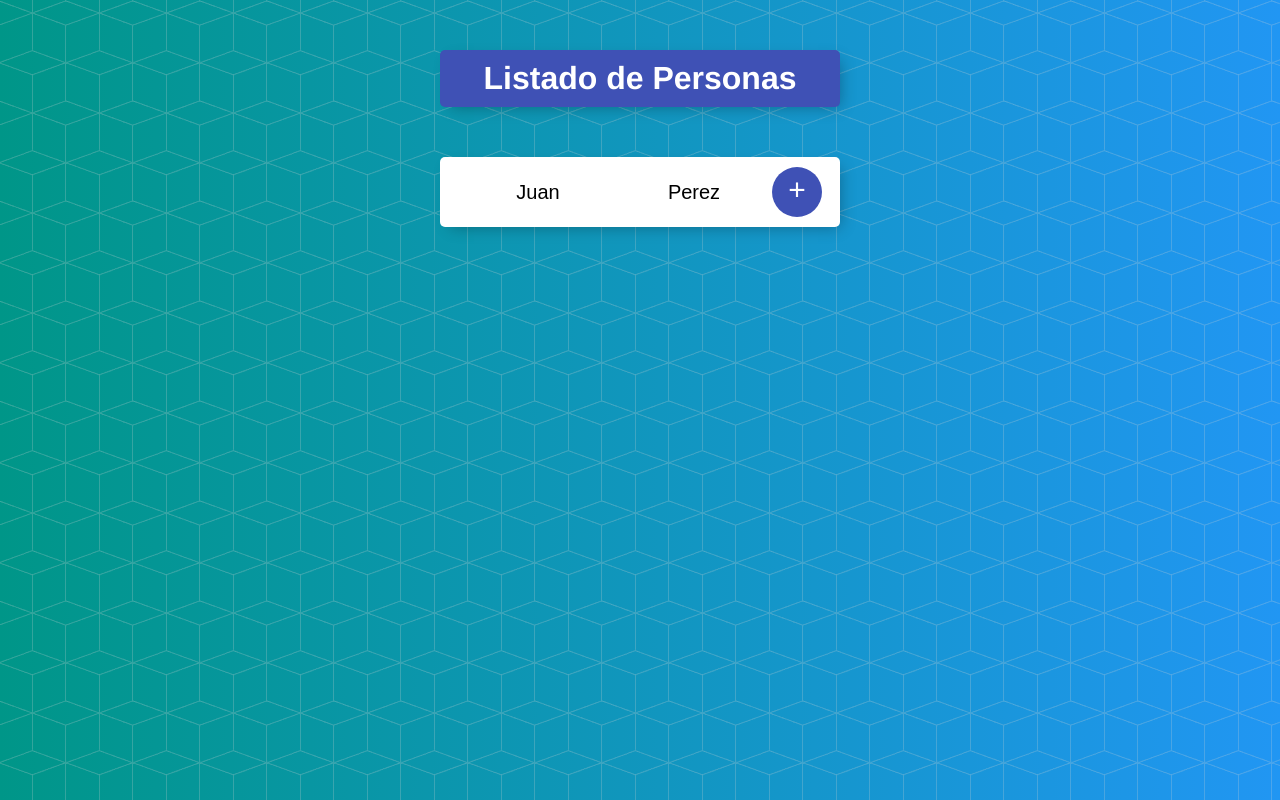
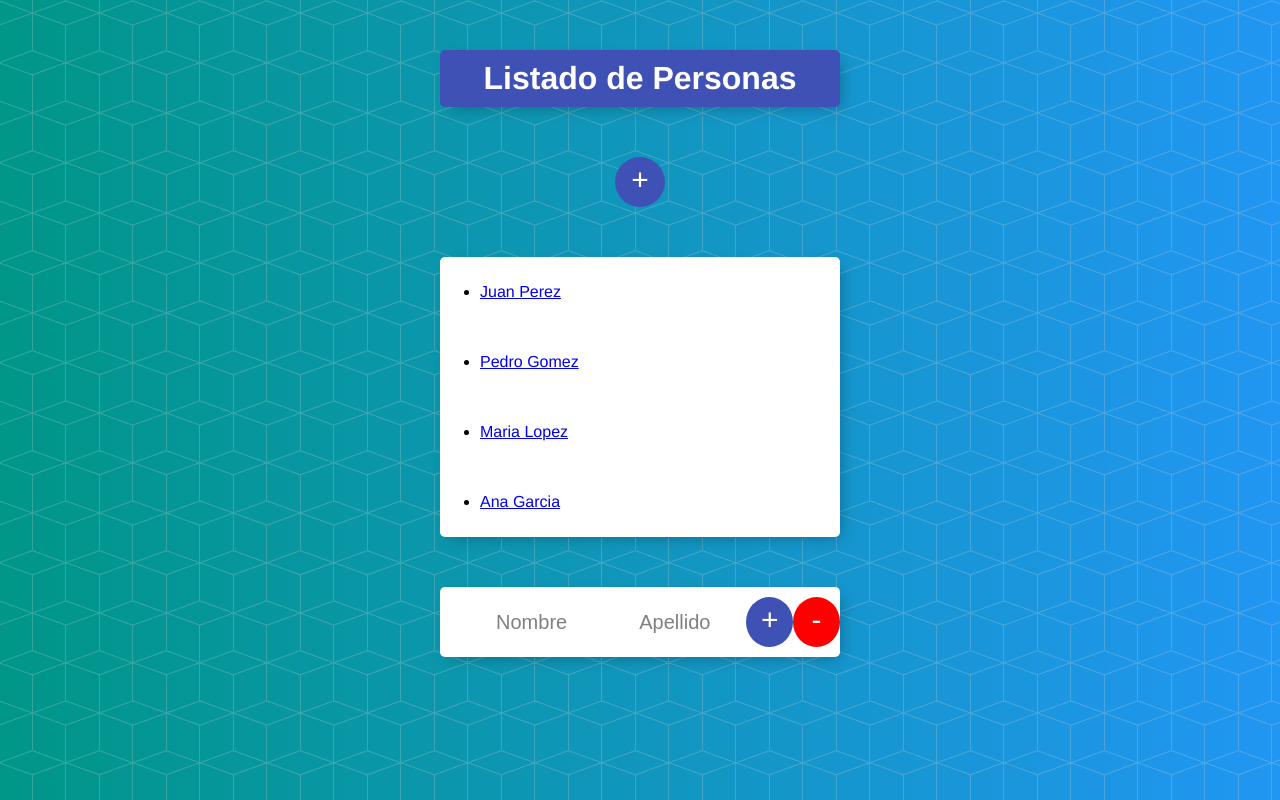
Before and after one commit to FedeAletti/listado-angular, an Angular app: page /personas/0 in a window 1280 px wide. Shown: the top 800 px of the page. Built offline with nearby package versions, Linux system fonts and the light colour scheme.

Commit message:
Trabajo de routing y error en path

```diff
--- a/src/app/app.module.ts
+++ b/src/app/app.module.ts
@@ -9,6 +9,7 @@ import { FormularioComponent } from './personas/formulario/formulario.component'
 import { LoggingService } from './LoggingService.service';
 import { PersonasService } from './personas.service';
 import { PersonasComponent } from './personas/personas.component';
+import { ErrorComponent } from './error/error.component';
 
 @NgModule({
   declarations: [
@@ -16,6 +17,7 @@ import { PersonasComponent } from './personas/personas.component';
     PersonaComponent,
     FormularioComponent,
     PersonasComponent,
+    ErrorComponent,
   ],
   imports: [BrowserModule, FormsModule, AppRoutingModule],
   providers: [LoggingService, PersonasService],
--- /dev/null
+++ b/src/app/error/error.component.html
@@ -0,0 +1,3 @@
+<div class="box" style="text-align: center">
+  <p>No se encuentra el recurso solicitado :(</p>
+</div>
--- /dev/null
+++ b/src/app/error/error.component.ts
@@ -0,0 +1,15 @@
+import { Component, OnInit } from '@angular/core';
+
+@Component({
+  selector: 'app-error',
+  templateUrl: './error.component.html',
+  styleUrls: ['./error.component.css']
+})
+export class ErrorComponent implements OnInit {
+
+  constructor() { }
+
+  ngOnInit(): void {
+  }
+
+}
--- a/src/app/personas.service.ts
+++ b/src/app/personas.service.ts
@@ -30,4 +30,8 @@ export class PersonasService {
     persona1.nombre = persona.nombre;
     persona1.apellido = persona.apellido;
   }
+
+  eliminarPersona(index: number) {
+    this.personas.splice(index, 1);
+  }
 }
--- a/src/app/personas/formulario/formulario.component.html
+++ b/src/app/personas/formulario/formulario.component.html
@@ -21,5 +21,14 @@
       [(ngModel)]="apellidoInput"
     />
     <button type="submit" style="cursor: pointer">+</button>
+    <button
+      *ngIf="index != null"
+      type="submit"
+      class="buttonRed"
+      (click)="eliminarPersona()"
+      style="cursor: pointer"
+    >
+      -
+    </button>
   </form>
 </div>
--- a/src/app/personas/formulario/formulario.component.ts
+++ b/src/app/personas/formulario/formulario.component.ts
@@ -13,6 +13,7 @@ export class FormularioComponent implements OnInit {
   nombreInput: string;
   apellidoInput: string;
   index: number;
+  modoEdicion: number;
 
   constructor(
     private loggingService: LoggingService,
@@ -27,7 +28,9 @@ export class FormularioComponent implements OnInit {
 
   ngOnInit() {
     this.index = this.route.snapshot.params['id'];
-    if (this.index) {
+    this.modoEdicion = +this.route.snapshot.queryParams['modoEdicion'];
+
+    if (this.modoEdicion != null && this.modoEdicion === 1) {
       let persona: Persona = this.personasService.encontrarPersona(this.index);
       this.nombreInput = persona.nombre;
       this.apellidoInput = persona.apellido;
@@ -37,7 +40,7 @@ export class FormularioComponent implements OnInit {
   onGuardarPersona() {
     let persona1 = new Persona(this.nombreInput, this.apellidoInput);
 
-    if (this.index) {
+    if (this.modoEdicion != null && this.modoEdicion === 1) {
       this.personasService.modificarPersona(this.index, persona1);
     } else {
       this.personasService.agregarPersona(persona1);
@@ -45,4 +48,11 @@ export class FormularioComponent implements OnInit {
 
     this.router.navigate(['/personas']);
   }
+
+  eliminarPersona() {
+    if (this.index != null) {
+      this.personasService.eliminarPersona(this.index);
+    }
+    this.router.navigate(['/personas']);
+  }
 }
--- a/src/app/personas/persona/persona.component.html
+++ b/src/app/personas/persona/persona.component.html
@@ -1,7 +1,10 @@
 <div class="item">
   <ul>
     <li>
-      <a [routerLink]="['/personas', indice]">
+      <a
+        [routerLink]="['/personas', indice]"
+        [queryParams]="{ modoEdicion: '1' }"
+      >
         {{ persona.nombre }} {{ persona.apellido }}
       </a>
     </li>
--- a/src/app/personas/personas.component.html
+++ b/src/app/personas/personas.component.html
@@ -11,6 +11,4 @@
   </app-persona>
 </div>
 
-<div class="box">
-  <app-formulario> </app-formulario>
-</div>
+<router-outlet></router-outlet>
--- a/src/styles.css
+++ b/src/styles.css
@@ -87,3 +87,15 @@ input[type="text"]:focus {
   color: grey;
   opacity: 1;
 }
+
+.buttonRed {
+  min-height: 50px;
+  width: 50px;
+  border-radius: 50%;
+  border-color: transparent;
+  background-color: red;
+  color: #fff;
+  font-size: 30px;
+  padding-bottom: 6px;
+  border-width: 0;
+}
```
Also changed, not shown: src/app/app-routing.module.ts (+10 -3 lines), src/app/error/error.component.css (added).
